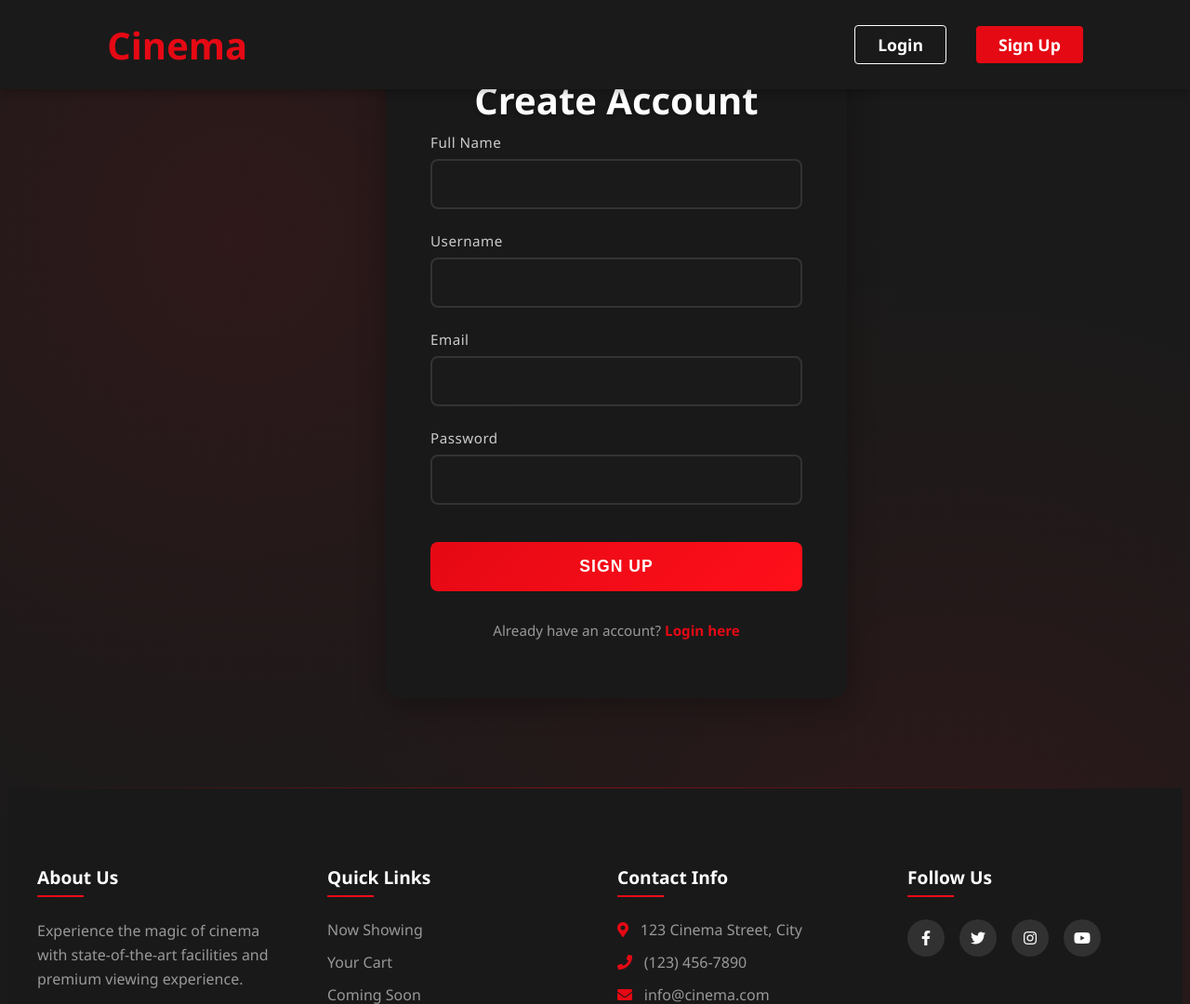
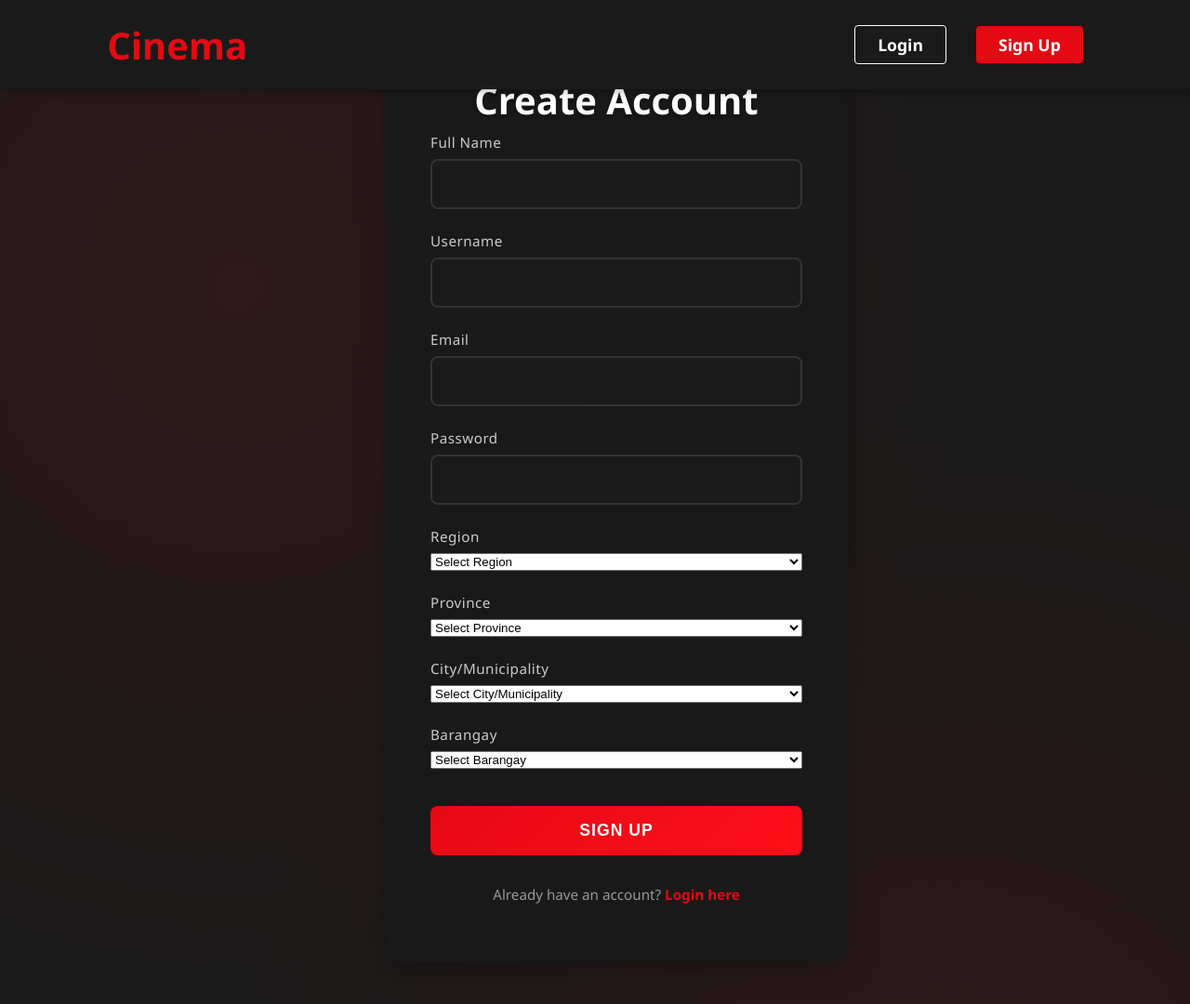
Before and after one commit to ramenosuke/cinemoto, a PHP site: page /signup.php in a window 1280 px wide. Shown: the top 1080 px of the page at 93% size. Run offline with PHP 8.4, Linux system fonts and the light colour scheme; tables that the repository leaves empty or names only in its code hold one stand-in row (values such as "Sample post").

Commit message:
Updated signup page and added location_api.php

```diff
--- /dev/null
+++ b/pages/location_api.php
@@ -0,0 +1,46 @@
+<?php
+header('Content-Type: application/json');
+$connection = new mysqli('localhost', 'root', '', 'plantitos_cinema');
+if ($connection->connect_error) {
+    http_response_code(500);
+    echo json_encode(['error' => 'Database connection failed']);
+    exit;
+}
+$type = $_GET['type'] ?? '';
+$parent = $_GET['parent'] ?? '';
+$data = [];
+if ($type === 'region') {
+    $result = $connection->query("SELECT regCode, regDesc FROM refregion ORDER BY regDesc");
+    while ($row = $result->fetch_assoc()) {
+        $data[] = ['code' => $row['regCode'], 'name' => $row['regDesc']];
+    }
+} elseif ($type === 'province' && $parent) {
+    $stmt = $connection->prepare("SELECT provCode, provDesc FROM refprovince WHERE regCode = ? ORDER BY provDesc");
+    $stmt->bind_param('s', $parent);
+    $stmt->execute();
+    $result = $stmt->get_result();
+    while ($row = $result->fetch_assoc()) {
+        $data[] = ['code' => $row['provCode'], 'name' => $row['provDesc']];
+    }
+    $stmt->close();
+} elseif ($type === 'city' && $parent) {
+    $stmt = $connection->prepare("SELECT citymunCode, citymunDesc FROM refcitymun WHERE provCode = ? ORDER BY citymunDesc");
+    $stmt->bind_param('s', $parent);
+    $stmt->execute();
+    $result = $stmt->get_result();
+    while ($row = $result->fetch_assoc()) {
+        $data[] = ['code' => $row['citymunCode'], 'name' => $row['citymunDesc']];
+    }
+    $stmt->close();
+} elseif ($type === 'barangay' && $parent) {
+    $stmt = $connection->prepare("SELECT brgyCode, brgyDesc FROM refbrgy WHERE citymunCode = ? ORDER BY brgyDesc");
+    $stmt->bind_param('s', $parent);
+    $stmt->execute();
+    $result = $stmt->get_result();
+    while ($row = $result->fetch_assoc()) {
+        $data[] = ['code' => $row['brgyCode'], 'name' => $row['brgyDesc']];
+    }
+    $stmt->close();
+}
+$connection->close();
+echo json_encode($data);
--- a/pages/signup.php
+++ b/pages/signup.php
@@ -83,6 +83,31 @@ if ($_SERVER['REQUEST_METHOD'] === 'POST') {
                     <input type="password" id="password" name="password" required>
                 </div>
 
+                <div class="form-group">
+                    <label for="region">Region</label>
+                    <select id="region" name="region" class="form-control" required>
+                        <option selected disabled>Select Region</option>
+                    </select>
+                </div>
+                <div class="form-group">
+                    <label for="province">Province</label>
+                    <select id="province" name="province" class="form-control" required>
+                        <option selected disabled>Select Province</option>
+                    </select>
+                </div>
+                <div class="form-group">
+                    <label for="city">City/Municipality</label>
+                    <select id="city" name="city" class="form-control" required>
+                        <option selected disabled>Select City/Municipality</option>
+                    </select>
+                </div>
+                <div class="form-group">
+                    <label for="barangay">Barangay</label>
+                    <select id="barangay" name="barangay" class="form-control" required>
+                        <option selected disabled>Select Barangay</option>
+                    </select>
+                </div>
+
                 <button type="submit" class="auth-button">Sign Up</button>
             </form>
 
@@ -93,5 +118,59 @@ if ($_SERVER['REQUEST_METHOD'] === 'POST') {
     </div>
 
     <?php include '../includes/cinema_footer.php'; ?>
+
+    <script src="https://code.jquery.com/jquery-3.6.0.min.js"></script>
+    <script>
+    $(function() {
+        // Populate regions from SQL
+        $.getJSON('location_api.php?type=region', function(data) {
+            data.forEach(function(r) {
+                $('#region').append(`<option value="${r.code}">${r.name}</option>`);
+            });
+        });
+
+        // On region change, load provinces
+        $('#region').on('change', function() {
+            const code = $(this).val();
+            $('#province').html('<option selected disabled>Select Province</option>');
+            $('#city').html('<option selected disabled>Select City/Municipality</option>');
+            $('#barangay').html('<option selected disabled>Select Barangay</option>');
+            if (code) {
+                $.getJSON('location_api.php?type=province&parent=' + code, function(data) {
+                    data.forEach(function(p) {
+                        $('#province').append(`<option value="${p.code}">${p.name}</option>`);
+                    });
+                });
+            }
+        });
+
+        // On province change, load cities/municipalities
+        $('#province').on('change', function() {
+            const code = $(this).val();
+            $('#city').html('<option selected disabled>Select City/Municipality</option>');
+            $('#barangay').html('<option selected disabled>Select Barangay</option>');
+            if (code) {
+                $.getJSON('location_api.php?type=city&parent=' + code, function(data) {
+                    data.forEach(function(c) {
+                        $('#city').append(`<option value="${c.code}">${c.name}</option>`);
+                    });
+                });
+            }
+        });
+
+        // On city change, load barangays
+        $('#city').on('change', function() {
+            const code = $(this).val();
+            $('#barangay').html('<option selected disabled>Select Barangay</option>');
+            if (code) {
+                $.getJSON('location_api.php?type=barangay&parent=' + code, function(data) {
+                    data.forEach(function(b) {
+                        $('#barangay').append(`<option value="${b.code}">${b.name}</option>`);
+                    });
+                });
+            }
+        });
+    });
+    </script>
 </body>
 </html>
```
